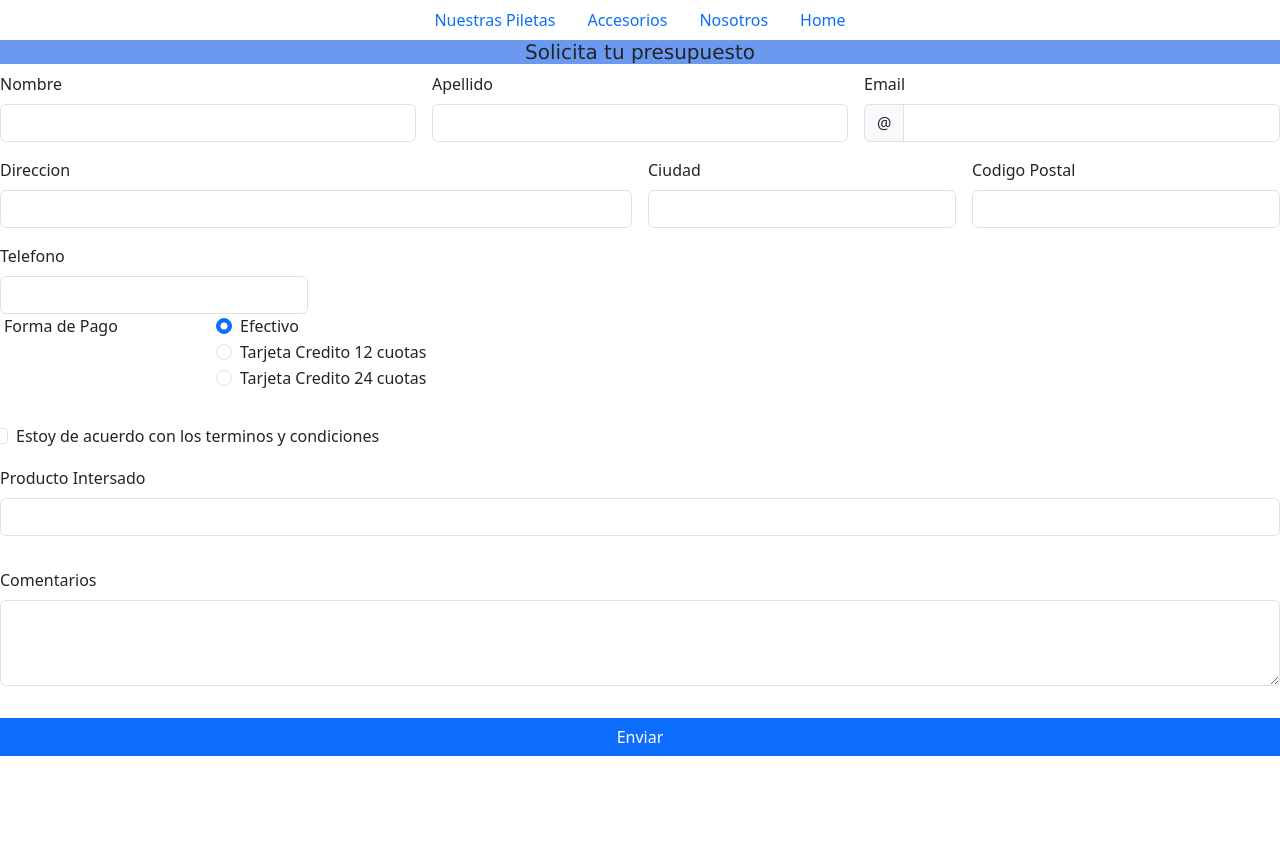
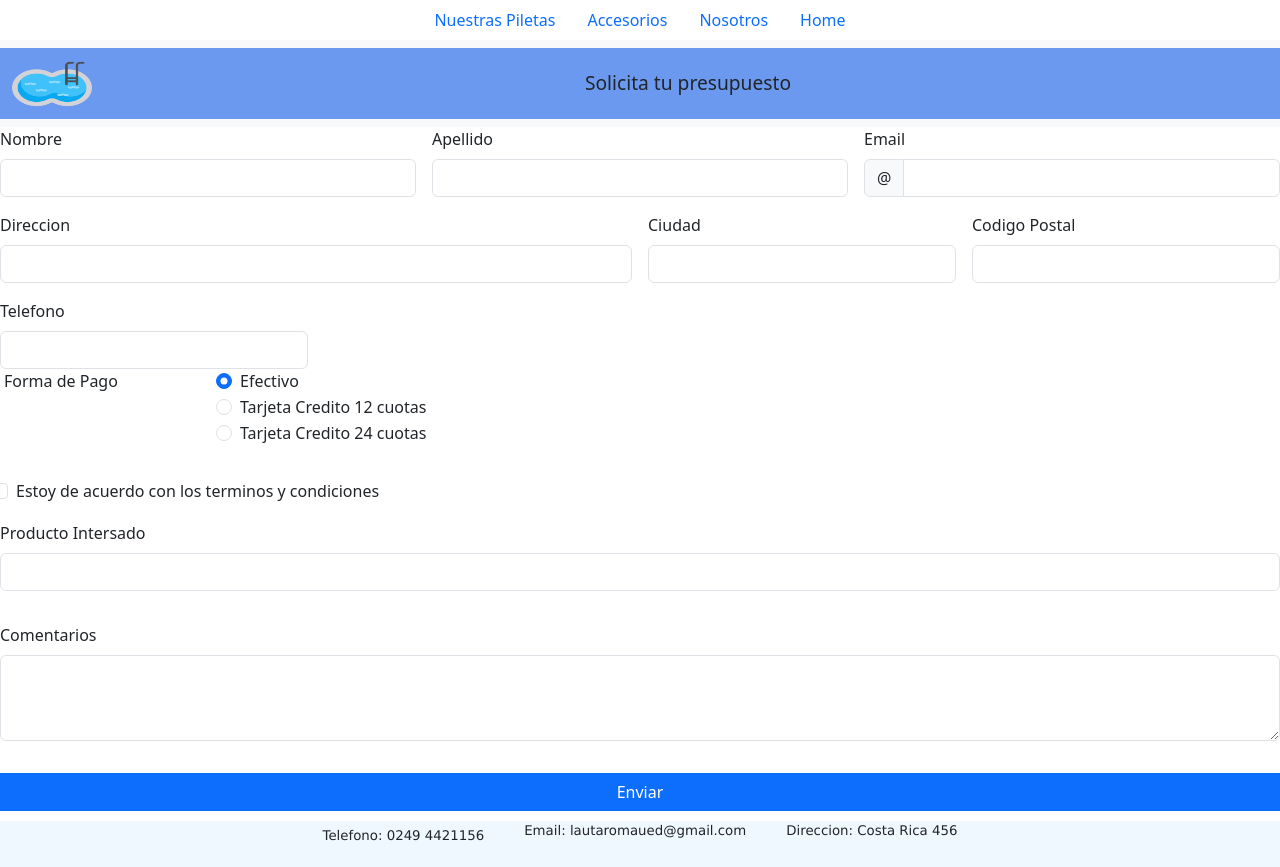
Before and after one commit to lautaroaued/Piletas-y-Accesorios, a plain HTML site: page pages/presupuesto.html in a window 1280 px wide. Before the commit the page ends 800 px from the top, so only its background shows below. Drawn offline with nearby package versions, Linux system fonts and the light colour scheme.

Commit message:
segunda entrega

```diff
--- a/css/style.css
+++ b/css/style.css
@@ -95,13 +95,6 @@ margin-bottom: 10px;
 
 /*  Pestaña Nuestros Piletas y Acesorios */
 
-.pestanaPiletas {
-
-    margin-top: 100px;
-    background-color: rgb(163, 214, 243);
-
-}
-
 .principal {
     display: flex;
     flex-direction: column;
@@ -190,11 +183,13 @@ tr td p {
     background-image: url(../imagenes/pileta1.jfif);
 
 
+
 }
 
 .imagenFila1Cuadro2 {
 
     background-image: url(../imagenes/pileta2.jfif);
+
 
 }
 
@@ -202,12 +197,12 @@ tr td p {
 
     background-image: url(../imagenes/pileta3.jfif);
 
+
 }
 
 .imagenFila2Cuadro1 {
 
     background-image: url(../imagenes/pileta4.jfif);
-
 
 }
 
--- a/pages/presupuesto.html
+++ b/pages/presupuesto.html
@@ -10,8 +10,6 @@
 
 
   </head>
-
-
   <body>
   </head>
 
@@ -31,9 +29,22 @@
   </ul>
 
 
+  <nav class="navbar bg-light">
+    <div class="container-fluid ">
+        <a class="navbar-brand" href="#">
+            <img src="../imagenes/1027302.png " alt="Logo" width="80" height="60"
+                class="d-inline-block align-text-top" />
+        </a>
+        <div class="titulo"> Solicita tu presupuesto </div>
+    </div>
+</nav>
+
+
+
+
+
   <body>
 
-    <h5>Solicita tu presupuesto</h5>
 
 
     <form class="row g-3 needs-validation" novalidate>
@@ -141,6 +152,21 @@
         <button type="submit" class="btn btn-primary">Enviar</button>
       </form>
 
+<footer>
+      <ul class="nav justify-content-center" id="pieColumnas">
+        <li class="nav-item" id="datosCol1">
+            <p>Telefono: 0249 4421156</p>
+        </li>
+        <li class="nav-item">
+            <p>Email: lautaromaued@gmail.com</p>
+        </li>
+        <li class="nav-item">
+            <p>Direccion: Costa Rica 456</p>
+        </li>
+
+    </ul>
+
+  </footer>
 
     <script src="https://cdn.jsdelivr.net/npm/bootstrap@5.3.0-alpha1/dist/js/bootstrap.bundle.min.js" integrity="sha384-w76AqPfDkMBDXo30jS1Sgez6pr3x5MlQ1ZAGC+nuZB+EYdgRZgiwxhTBTkF7CXvN" crossorigin="anonymous"></script>
   </body>
```
Also changed, not shown: index.html (+1 -3 lines), pages/accesorios.html (+21 -3 lines), pages/piletas.html (+23 -3 lines).
